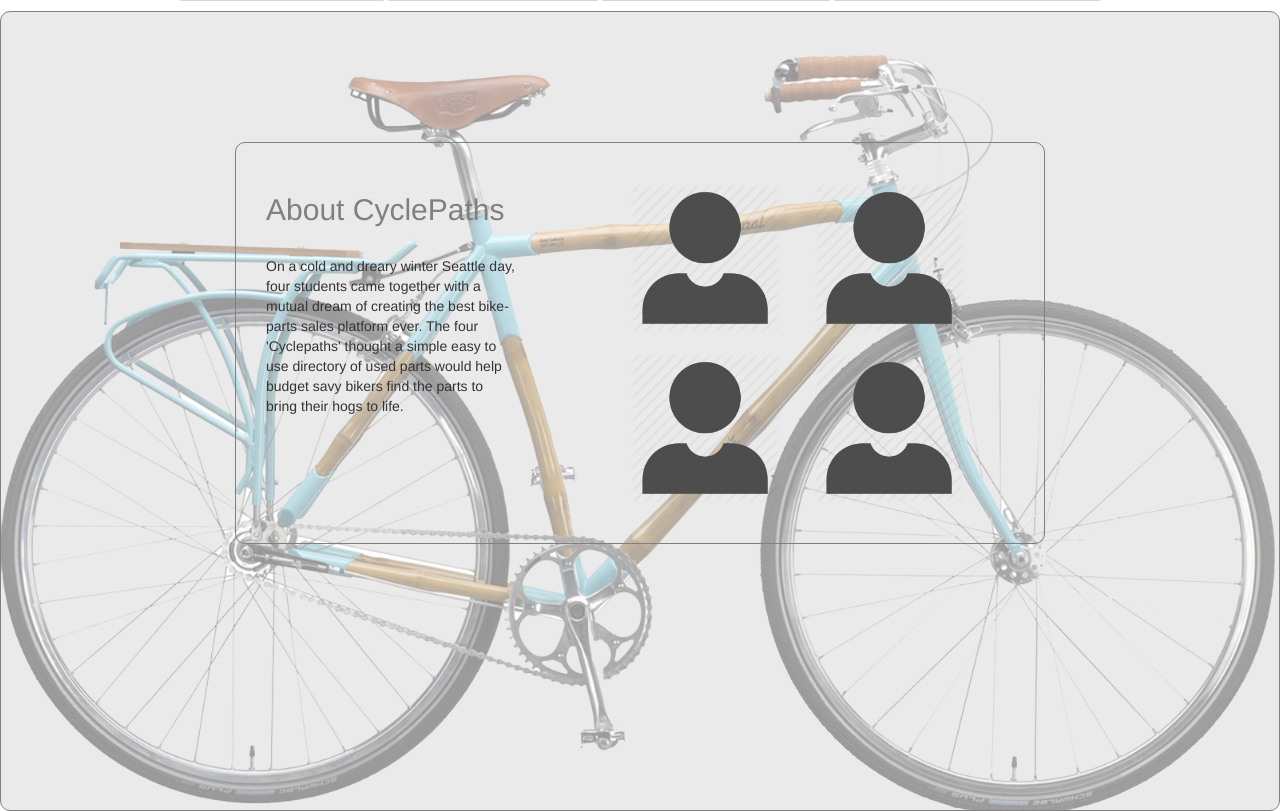
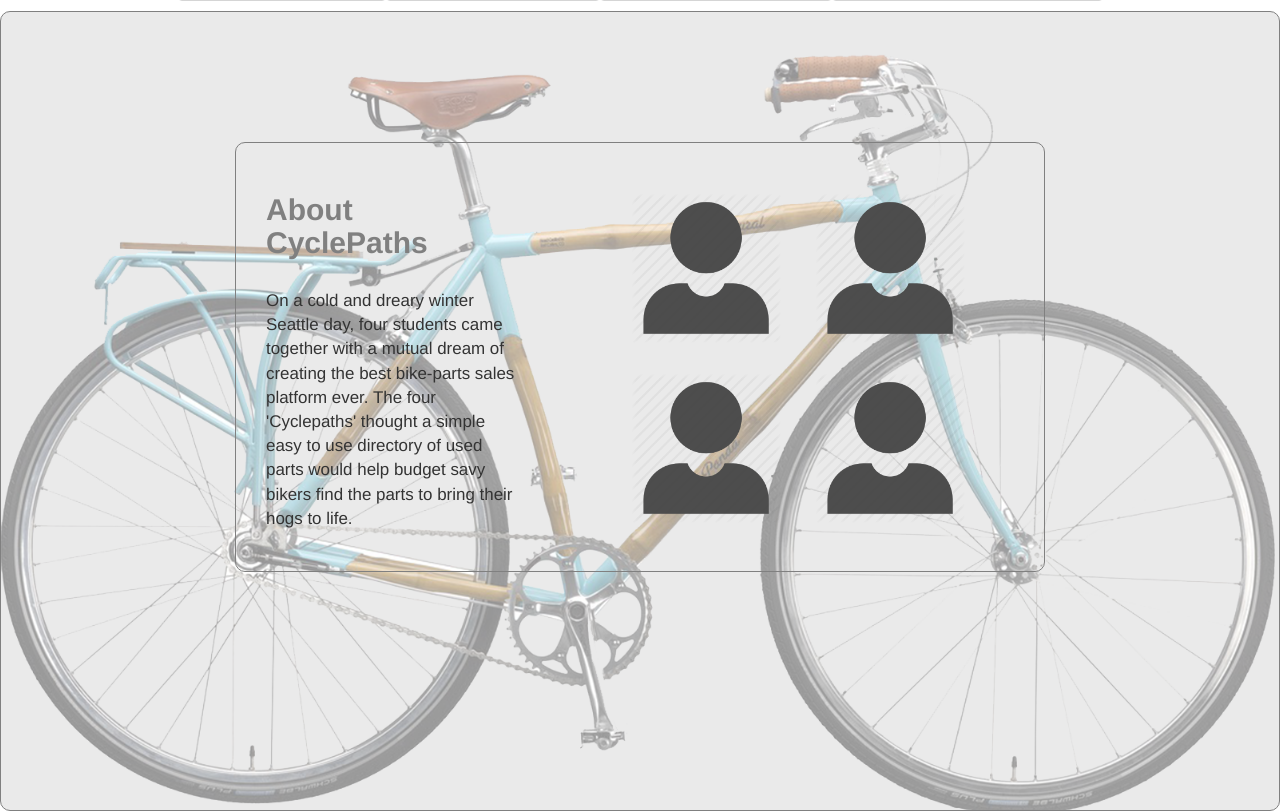
Before and after one commit to LindsAndrus/CyclePaths, a CodeIgniter app: page /database/about in a window 1280 px wide. Shown: the part 147-958 px from the top of the page. Run offline with CodeIgniter, Linux system fonts and the light colour scheme.

Commit message:
more styling

```diff
--- a/application/views/about.php
+++ b/application/views/about.php
@@ -13,7 +13,7 @@
 	<div class="about_container" id="main_container">
 		<div class="about_container">
 			<div class="about_text">
-				<h2 id="about_header">About CyclePaths</h2>
+				<h2 id="about_header"><b>About CyclePaths</b></h2>
 				<p>On a cold and dreary winter Seattle day, four students came together with a mutual dream of creating the best bike-parts sales platform ever. The four 'Cyclepaths' thought a simple easy to use directory of used parts would help budget savy bikers find the parts to bring their hogs to life. </p>
 			</div>
 
--- a/application/views/contact_us.php
+++ b/application/views/contact_us.php
@@ -6,7 +6,7 @@
 	<link rel="stylesheet" href="/assets/css/header.css">
 	<link rel="stylesheet" href="/assets/css/style.css">
 
-  	<title>About Cycle Path</title>
+  	<title>Contact Us</title>
 </head>
 <body>
 	<?php $this->load->view('header') ?>
--- a/assets/css/style.css
+++ b/assets/css/style.css
@@ -103,6 +103,7 @@
 	border-radius: 10px;
 	margin-top: 100px;
 	padding: 30px;
+	font-size: 1.1em;
 }
 .about_text{
 	width: 250px;
@@ -115,7 +116,7 @@
 	margin-left: 90px;
 }
 .portrait img{
-	margin: 10px 10px 10px 20px;
+	margin: 20px 10px 10px 20px;
 }
 .about_portrait{
 	width: 150px;
```
